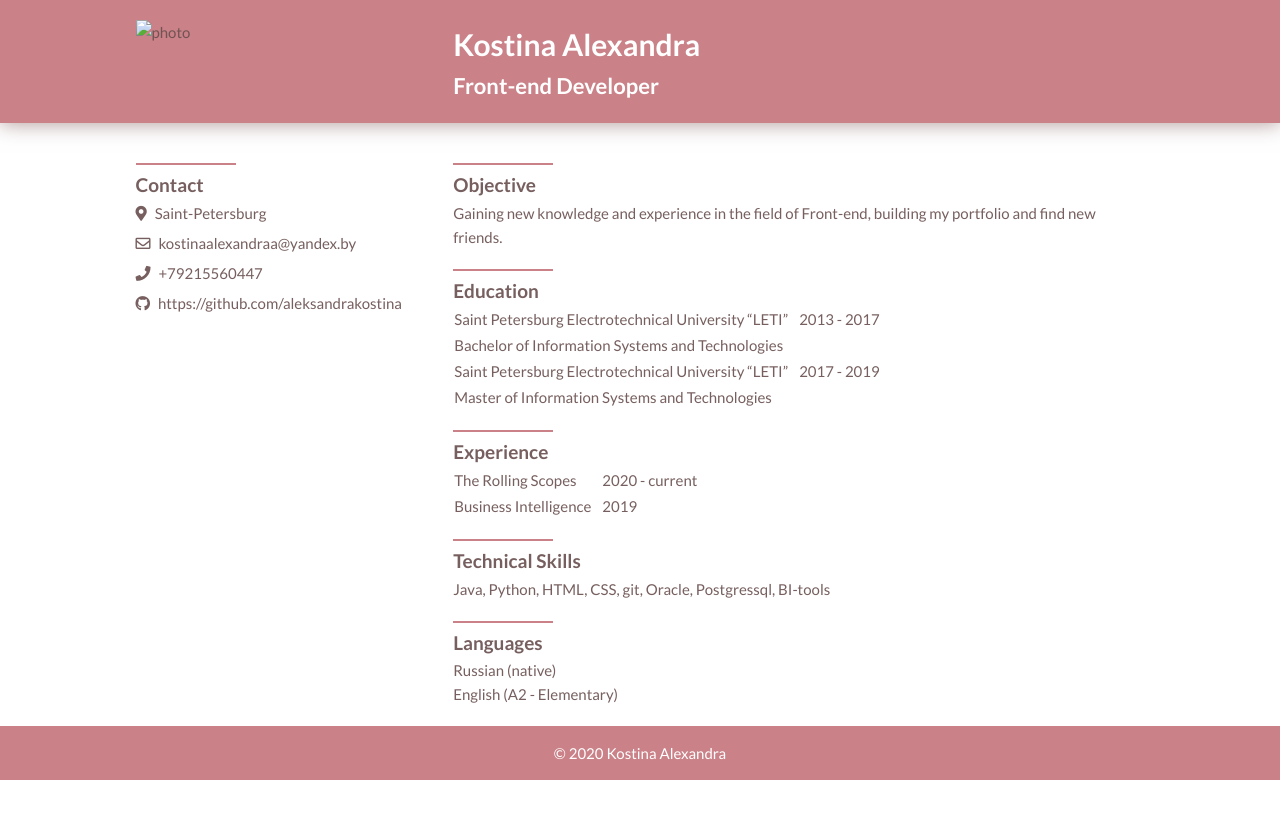
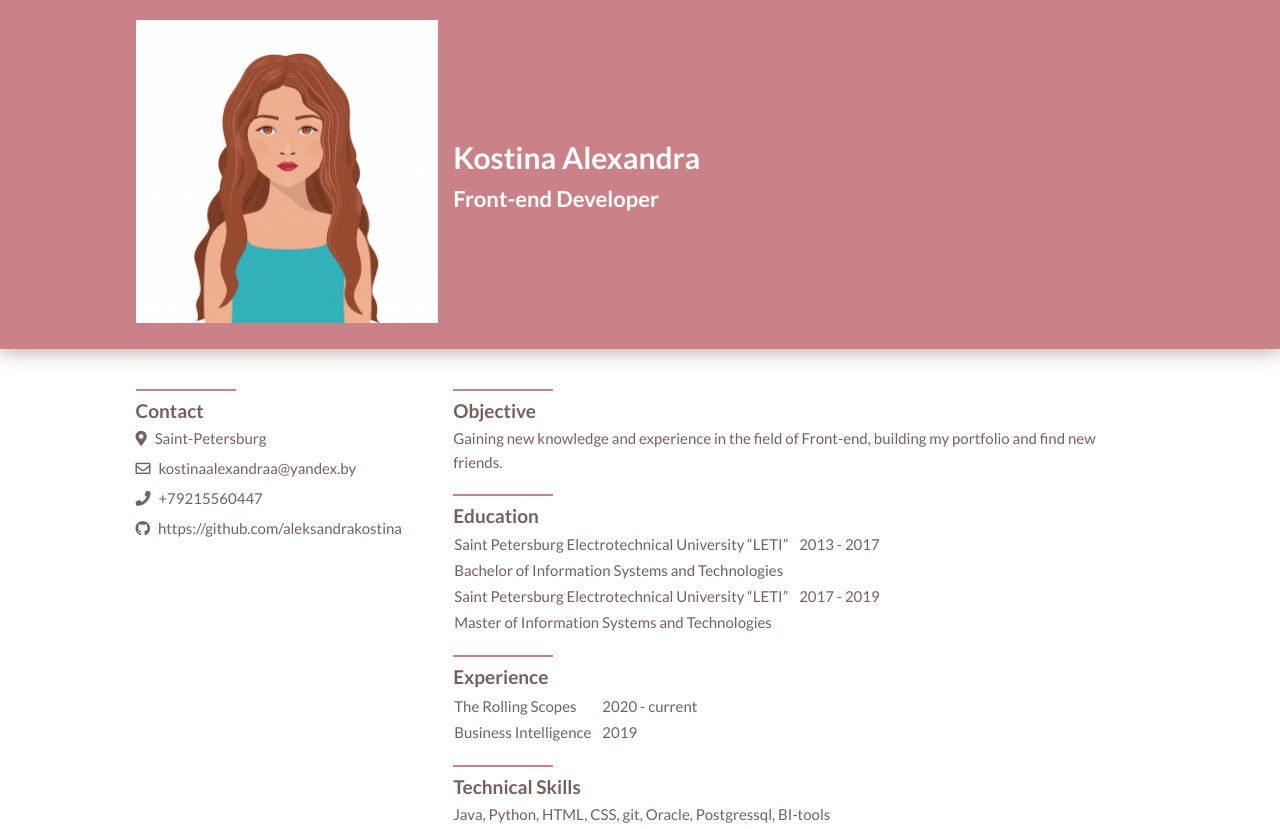
Before and after one commit to aleksandrakostina/rsschool-cv, a plain HTML site: page index.html in a window 1280 px wide. Shown: the top 829 px of the page. Before the commit the page ends 800 px from the top, so only its background shows below. Drawn offline with Linux system fonts and the light colour scheme.

Commit message:
refactor: change file path

```diff
--- a/index.html
+++ b/index.html
@@ -15,7 +15,7 @@
         <div class="container">
             <div class="header__inner">
                 <div class="col col--1">
-                    <img class="photo" src="images/photo.jpg" alt="photo" width="200" height="200">
+                    <img class="photo" src="photo.jpg" alt="photo" width="200" height="200">
                 </div>
                 <div class="col col--2">
                     <h1 class="name">Kostina Alexandra</h1>
```
